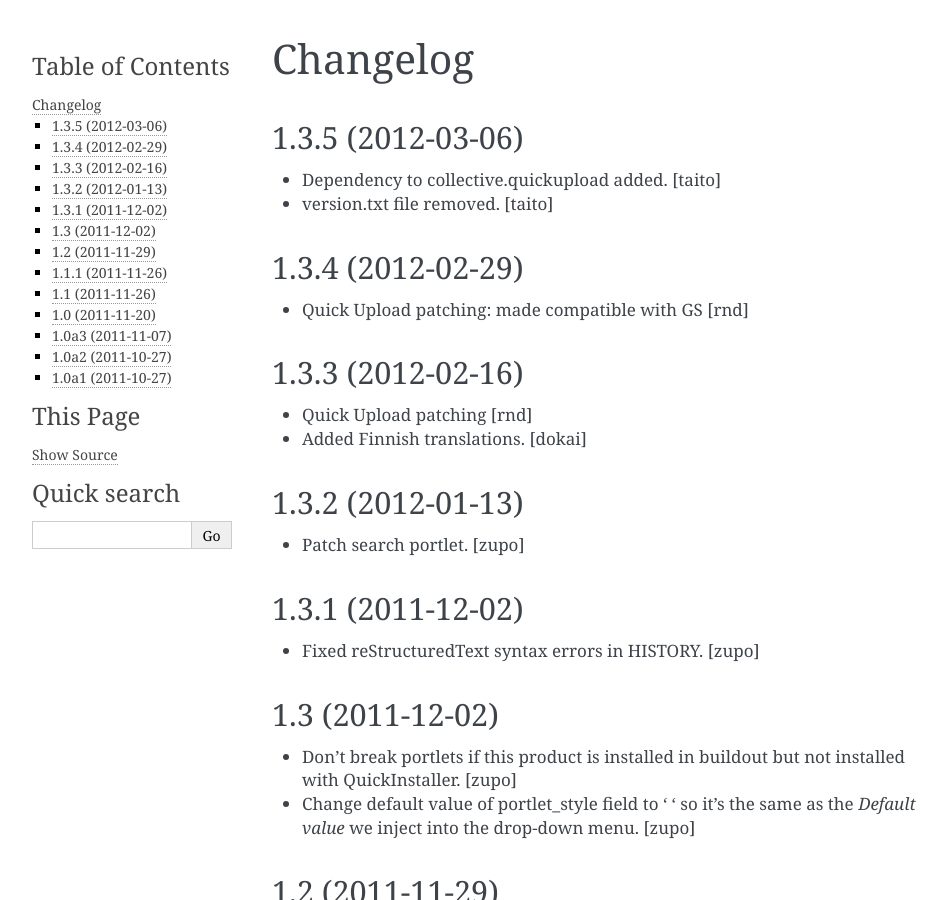
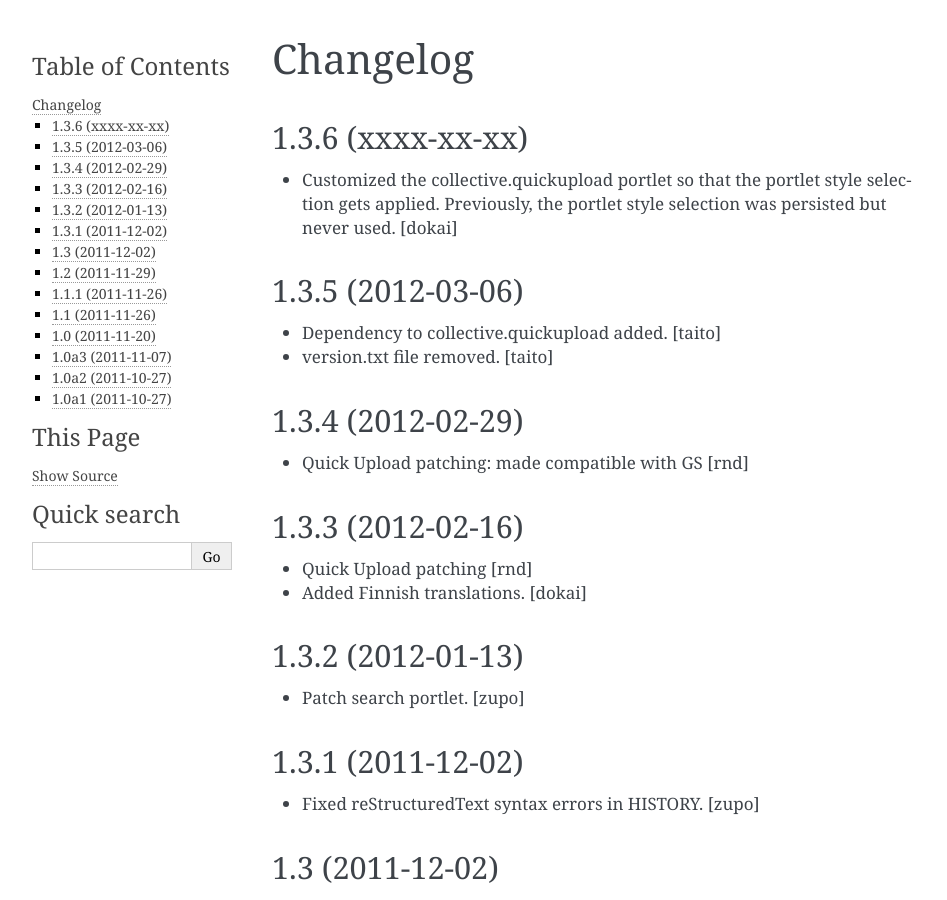
Before and after one commit to hexagonit/hexagonit.portletstyle, a Sphinx documentation site: the page built from hexagonit/portletstyle/docs/HISTORY.rst, in a window 1280 px wide and 900 px high. Shown: the whole window, without its empty margins (148-1095 px from the left). Built offline with Sphinx 7.4.7, drawn with Linux system fonts in a browser that asks for light colours.

Commit message:
Fixed the collective.quickupload styling.

```diff
--- a/hexagonit/portletstyle/docs/HISTORY.rst
+++ b/hexagonit/portletstyle/docs/HISTORY.rst
@@ -1,5 +1,13 @@
 Changelog
 =========
+
+1.3.6 (xxxx-xx-xx)
+------------------
+
+- Customized the collective.quickupload portlet so that the portlet style
+  selection gets applied. Previously, the portlet style selection was persisted
+  but never used.
+  [dokai]
 
 1.3.5 (2012-03-06)
 ------------------
```
Also changed, not shown: 1 other file.
